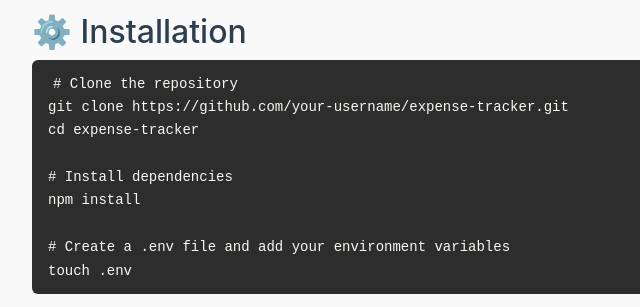
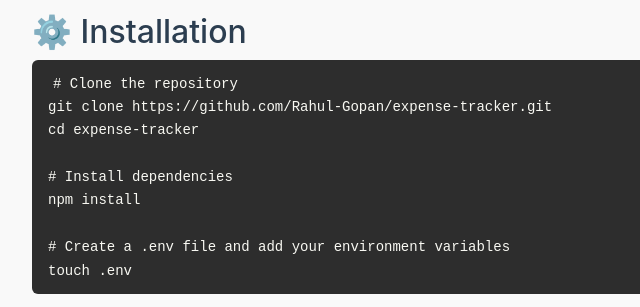
Before and after one commit to Rahul-Gopan/expense-tracker, a website: page public/index.html in a window 1280 px wide. Shown: the part 1150-1457 px from the top of the page, 228-868 px from the left. Drawn offline with nearby package versions, Linux system fonts and the light colour scheme.

Commit message:
Update index.html

```diff
--- a/public/index.html
+++ b/public/index.html
@@ -126,7 +126,7 @@
 
     <h2>⚙️ Installation</h2>
     <pre><code># Clone the repository
-git clone https://github.com/your-username/expense-tracker.git
+git clone https://github.com/Rahul-Gopan/expense-tracker.git
 cd expense-tracker
 
 # Install dependencies
```
